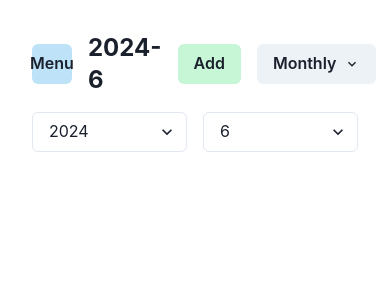
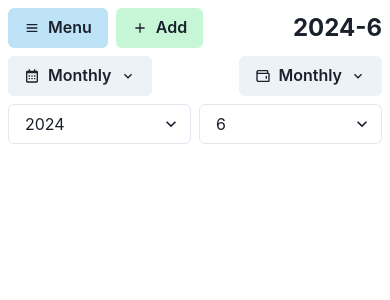
Before and after one commit to zenpk/pockewallet, a React (Vite) app: page / in a window 390 px wide. Shown: the top 300 px of the page. Built offline with nearby package versions, Linux system fonts and the light colour scheme.

Commit message:
layout css

```diff
--- a/package.json
+++ b/package.json
@@ -4,7 +4,7 @@
   "version": "0.0.1",
   "type": "module",
   "scripts": {
-    "dev": "vite",
+    "dev": "vite --host",
     "build": "tsc -b && vite build",
     "lint": "eslint . --ext ts,tsx --report-unused-disable-directives --max-warnings 0",
     "preview": "vite preview"
@@ -17,6 +17,7 @@
     "framer-motion": "^11.2.12",
     "react": "^18.3.1",
     "react-dom": "^18.3.1",
+    "react-icons": "^5.2.1",
     "react-router-dom": "^6.24.0"
   },
   "devDependencies": {
--- a/src/components/AddRecord.tsx
+++ b/src/components/AddRecord.tsx
@@ -9,27 +9,47 @@ import {
   ModalOverlay,
   useDisclosure,
 } from "@chakra-ui/react";
+import { ReactNode } from "react";
+import { BiPlus } from "react-icons/bi";
 
 export type AddRecordProps = {
-  children: React.ReactNode;
+  title: string;
+  submit: () => void;
+  children: ReactNode;
 };
 
 export function AddRecord(props: AddRecordProps) {
   const { isOpen, onOpen, onClose } = useDisclosure();
   return (
     <>
+      <Button
+        leftIcon={<BiPlus />}
+        bgColor={"green.100"}
+        onClick={() => {
+          onOpen();
+        }}
+      >
+        Add
+      </Button>
       <Modal isOpen={isOpen} onClose={onClose}>
         <ModalOverlay />
         <ModalContent>
-          <ModalHeader>Modal Title</ModalHeader>
+          <ModalHeader>{props.title}</ModalHeader>
           <ModalCloseButton />
-          <ModalBody></ModalBody>
-
+          <ModalBody>{props.children}</ModalBody>
           <ModalFooter>
-            <Button colorScheme="blue" mr={3} onClick={onClose}>
+            <Button colorScheme="gray" mr={3} onClick={onClose}>
               Close
             </Button>
-            <Button variant="ghost">Confirm</Button>
+            <Button
+              colorScheme="blue"
+              onClick={() => {
+                props.submit();
+                onClose();
+              }}
+            >
+              Confirm
+            </Button>
           </ModalFooter>
         </ModalContent>
       </Modal>
--- a/src/components/LeftDrawer.tsx
+++ b/src/components/LeftDrawer.tsx
@@ -7,13 +7,14 @@ import {
   DrawerOverlay,
   useDisclosure,
 } from "@chakra-ui/react";
+import { BiMenu } from "react-icons/bi";
 
 export function LeftDrawer() {
   const { isOpen, onOpen, onClose } = useDisclosure();
 
   return (
     <>
-      <Button bg="blue.100" onClick={onOpen}>
+      <Button bg="blue.100" onClick={onOpen} leftIcon={<BiMenu />}>
         Menu
       </Button>
       <Drawer placement={"left"} onClose={onClose} isOpen={isOpen}>
--- a/src/contexts/Db.tsx
+++ b/src/contexts/Db.tsx
@@ -1,6 +1,6 @@
 import React, { SetStateAction } from "react";
 
-const dbContext = React.createContext<
+export const dbContext = React.createContext<
   | [IDBDatabase | null, React.Dispatch<SetStateAction<IDBDatabase | null>>]
   | null
 >(null);
--- a/src/db/expenses.ts
+++ b/src/db/expenses.ts
@@ -4,7 +4,7 @@ namespace Expenses {
   export type Expense = {
     timestamp?: number;
     amount: number;
-    category: string;
+    category: string; // uuid
     description: string;
   };
 
--- a/src/db/settings.ts
+++ b/src/db/settings.ts
@@ -0,0 +1,3 @@
+namespace Settings {
+
+}
--- a/src/db/shared.ts
+++ b/src/db/shared.ts
@@ -20,7 +20,7 @@ export function openDb(setDb: Dispatch<SetStateAction<IDBDatabase | null>>) {
         db.createObjectStore(STORE_EXPENSES, { keyPath: "timestamp" });
       }
       if (!db.objectStoreNames.contains(STORE_CATEGORIES)) {
-        db.createObjectStore(STORE_CATEGORIES, { autoIncrement: true });
+        db.createObjectStore(STORE_CATEGORIES, { keyPath: "id" });
       }
       setDb(db);
     };
--- a/src/global.css
+++ b/src/global.css
@@ -33,6 +33,10 @@
   margin: 0;
 }
 
+.mb-sm {
+  margin-bottom: 0.5rem;
+}
+
 .flex-row-space {
   display: flex;
   flex-direction: row;
@@ -44,6 +48,29 @@
   display: flex;
 }
 
-.gap-1 {
-  gap: 1rem;
+.flex-wrap {
+  flex-wrap: wrap;
+  row-gap: 0.5rem;
 }
+
+.gap-sm {
+  gap: 0.5rem;
+}
+
+#pseudo-top-item {
+  display: none;
+}
+
+@media (max-width: 800px) {
+  .page-content {
+    padding: 0.5rem;
+  }
+
+  #pseudo-top-item {
+    display: block;
+  }
+
+  .flex-wrap-third > :nth-child(3) {
+    flex-basis: 100%;
+  }
+}
--- a/src/main.tsx
+++ b/src/main.tsx
@@ -2,12 +2,12 @@ import { ChakraProvider } from "@chakra-ui/react";
 import React from "react";
 import ReactDOM from "react-dom/client";
 import { RouterProvider, createBrowserRouter } from "react-router-dom";
+import { DbProvider } from "./contexts/Db";
 import "./global.css";
 import "./markdown.css";
 import { DataView } from "./pages/DataView";
+import { Settings } from "./pages/Settings";
 import { Wallets } from "./pages/Wallets";
-import { Settings } from "./pages/Settings";
-import { DbProvider } from "./contexts/Db";
 
 const router = createBrowserRouter([
   {
--- a/src/pages/DataView.tsx
+++ b/src/pages/DataView.tsx
@@ -2,7 +2,6 @@ import { ChevronDownIcon } from "@chakra-ui/icons";
 import {
   Button,
   FormControl,
-  FormHelperText,
   FormLabel,
   Heading,
   Input,
@@ -12,25 +11,30 @@ import {
   MenuList,
   Select,
 } from "@chakra-ui/react";
-import React, { useEffect, useState } from "react";
+import { useContext, useEffect, useRef, useState } from "react";
 import { AddRecord } from "../components/AddRecord";
 import { LeftDrawer } from "../components/LeftDrawer";
 import { PageLayout } from "../components/PageLayout";
+import { dbContext } from "../contexts/Db";
+import { openDb } from "../db/shared";
 import { ViewMode } from "../utils/consts";
-import {
-  getDate,
-  getMaxDate,
-  getMonth,
-  getYear
-} from "../utils/time";
+import { getDate, getMaxDate, getMonth, getYear } from "../utils/time";
+import { BiWallet } from "react-icons/bi";
+import { BiCalendar } from "react-icons/bi";
 
 export function DataView() {
   const [viewMode, setViewMode] = useState<ViewMode>(ViewMode.Monthly);
   const [title, setTitle] = useState<string>(`${getYear()}-${getMonth()}`);
-  const [openModal, setOpenModal] = useState(false);
   const [year, setYear] = useState<number>(getYear());
   const [month, setMonth] = useState<number>(getMonth());
   const [date, setDate] = useState<number>(getDate);
+  const [db, setDb] = useContext(dbContext)!;
+
+  useEffect(() => {
+    if (!db) {
+      openDb(setDb);
+    }
+  }, []);
 
   useEffect(() => {
     switch (viewMode) {
@@ -51,18 +55,73 @@ export function DataView() {
 
   return (
     <PageLayout>
-      <div id="first-lane" className="flex-row-space no-space">
-        {openModal && <AddRecord />}
-        <LeftDrawer />
-        <Heading padding={4} margin={0} fontSize={24}>
+      <div
+        id="first-lane"
+        className="flex-row-space no-space mb-sm flex-wrap flex-wrap-third"
+      >
+        <div className={"flex-row-space gap-sm no-space"}>
+          <LeftDrawer />
+          {(viewMode === ViewMode.Daily || viewMode === ViewMode.Monthly) && (
+            <AddRecord
+              submit={() => {
+                console.log("aaa");
+              }}
+              title={"Add Record"}
+            >
+              <AddRecordForm />
+            </AddRecord>
+          )}
+        </div>
+        <Heading padding={0} margin={0} fontSize={24}>
           {title}
         </Heading>
-        <div className="flex gap-1">
-          {(viewMode === ViewMode.Daily || viewMode === ViewMode.Monthly) && (
-            <Button bgColor={"green.100"}>Add</Button>
-          )}
+        <div className="flex-row-space gap-sm no-space">
           <Menu>
-            <MenuButton as={Button} rightIcon={<ChevronDownIcon />}>
+            <MenuButton
+              as={Button}
+              leftIcon={<BiCalendar />}
+              rightIcon={<ChevronDownIcon />}
+            >
+              {viewMode}
+            </MenuButton>
+            <MenuList>
+              <MenuItem
+                onClick={() => {
+                  setViewMode(ViewMode.Daily);
+                }}
+              >
+                {ViewMode.Daily}
+              </MenuItem>
+              <MenuItem
+                onClick={() => {
+                  setViewMode(ViewMode.Monthly);
+                }}
+              >
+                {ViewMode.Monthly}
+              </MenuItem>
+              <MenuItem
+                onClick={() => {
+                  setViewMode(ViewMode.Yearly);
+                }}
+              >
+                {ViewMode.Yearly}
+              </MenuItem>
+              <MenuItem
+                onClick={() => {
+                  setViewMode(ViewMode.AllTime);
+                }}
+              >
+                {ViewMode.AllTime}
+              </MenuItem>
+            </MenuList>
+          </Menu>
+
+          <Menu>
+            <MenuButton
+              as={Button}
+              leftIcon={<BiWallet />}
+              rightIcon={<ChevronDownIcon />}
+            >
               {viewMode}
             </MenuButton>
             <MenuList>
@@ -98,7 +157,7 @@ export function DataView() {
           </Menu>
         </div>
       </div>
-      <div id="second-lane" className="flex-row-space no-space gap-1">
+      <div id="second-lane" className="flex-row-space no-space gap-sm">
         {viewMode !== ViewMode.AllTime && (
           <Select
             onChange={(event) => {
@@ -148,14 +207,22 @@ export function DataView() {
 }
 
 function AddRecordForm() {
-  const descriptionRef = React.useRef<HTMLInputElement>(null);
+  const [category, setCategory] = useState<string>("");
+  const amountRef = useRef<HTMLInputElement>(null);
+  const descriptionRef = useRef<HTMLInputElement>(null);
   return (
     <FormControl>
-      <FormLabel>Email</FormLabel>
+      <FormLabel>Category</FormLabel>
+      <Select
+        value={category}
+        onChange={(event) => {
+          setCategory(event.target.value);
+        }}
+      ></Select>
+      <FormLabel>Amount</FormLabel>
+      <Input type="number" ref={amountRef} />
+      <FormLabel>Description (Optional)</FormLabel>
       <Input type="text" ref={descriptionRef} />
-      <FormHelperText>
-        Enter the email you'd like to receive the newsletter on.
-      </FormHelperText>
     </FormControl>
   );
 }
```
Also changed, not shown: src/db/categories.ts (added, +7 -0 lines), src/utils/utils.ts (added, +7 -0 lines), 1 other file (tests, documents, lock files or other folders).
